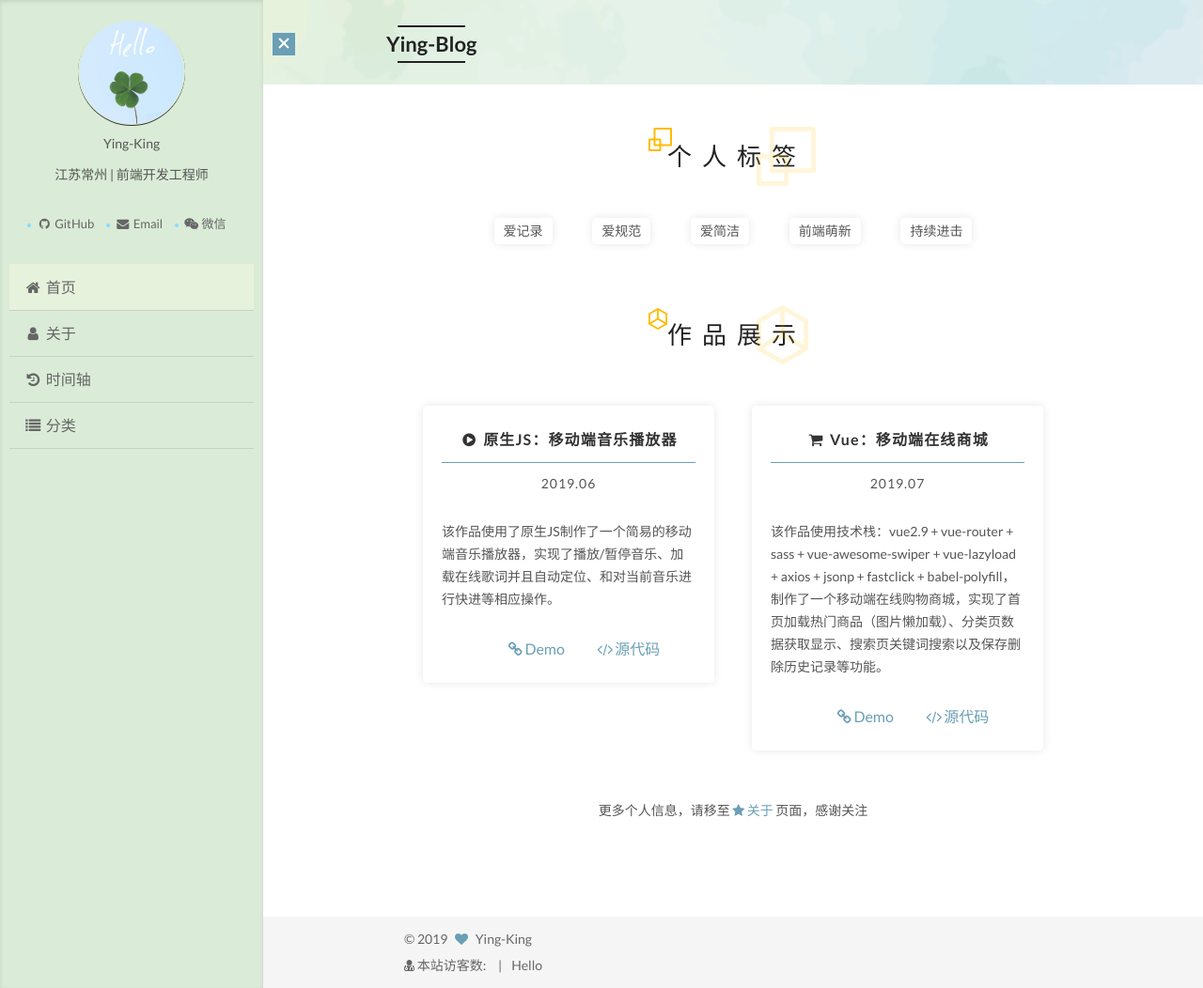
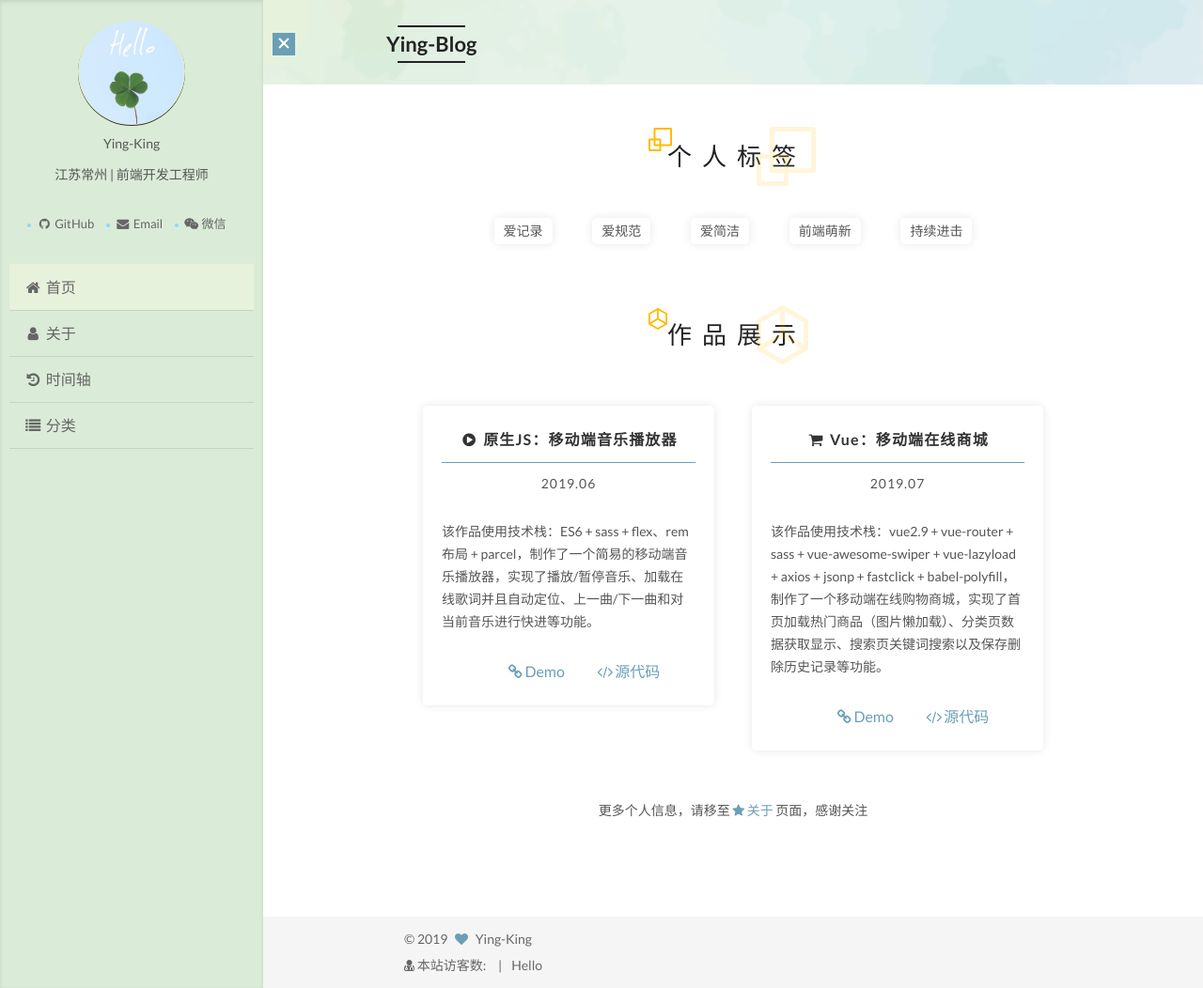
Before and after one commit to Ying-King/Ying-King.github.io, a Jekyll site: the page built from index.html, in a window 1280 px wide and 1052 px high. Shown: the whole window at 94% size. Built offline with Jekyll 4.4.1, drawn with Linux system fonts in a browser that asks for light colours; the list of posts is cut into pages by our own code; comment, search, counter and statistics services are not loaded.

Commit message:
update-music

```diff
--- a/_config.yml
+++ b/_config.yml
@@ -209,7 +209,7 @@ project:
 - title: 原生JS：移动端音乐播放器
   class: play-circle
   create-time: 2019.06
-  description: 该作品使用了原生JS制作了一个简易的移动端音乐播放器，实现了播放/暂停音乐、加载在线歌词并且自动定位、和对当前音乐进行快进等相应操作。
+  description: 该作品使用技术栈：ES6 + sass + flex、rem布局 + parcel，制作了一个简易的移动端音乐播放器，实现了播放/暂停音乐、加载在线歌词并且自动定位、上一曲/下一曲和对当前音乐进行快进等功能。
   demoHref: https://ying-king.github.io/ying-music/dist/index.html
   href: https://github.com/Ying-King/ying-music
 - title: Vue：移动端在线商城
```
Also changed, not shown: about/index.md (+1 -0 lines).
